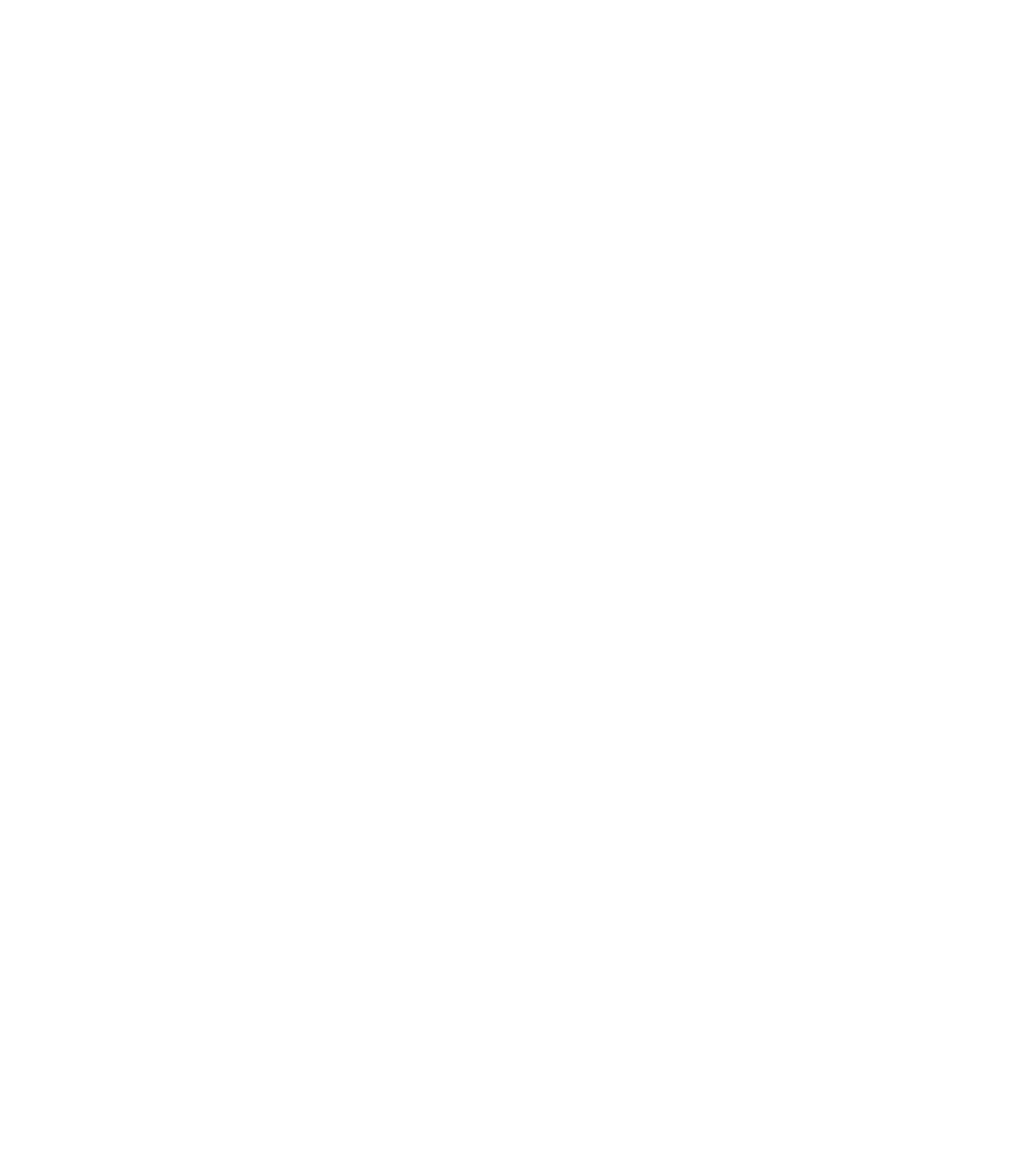
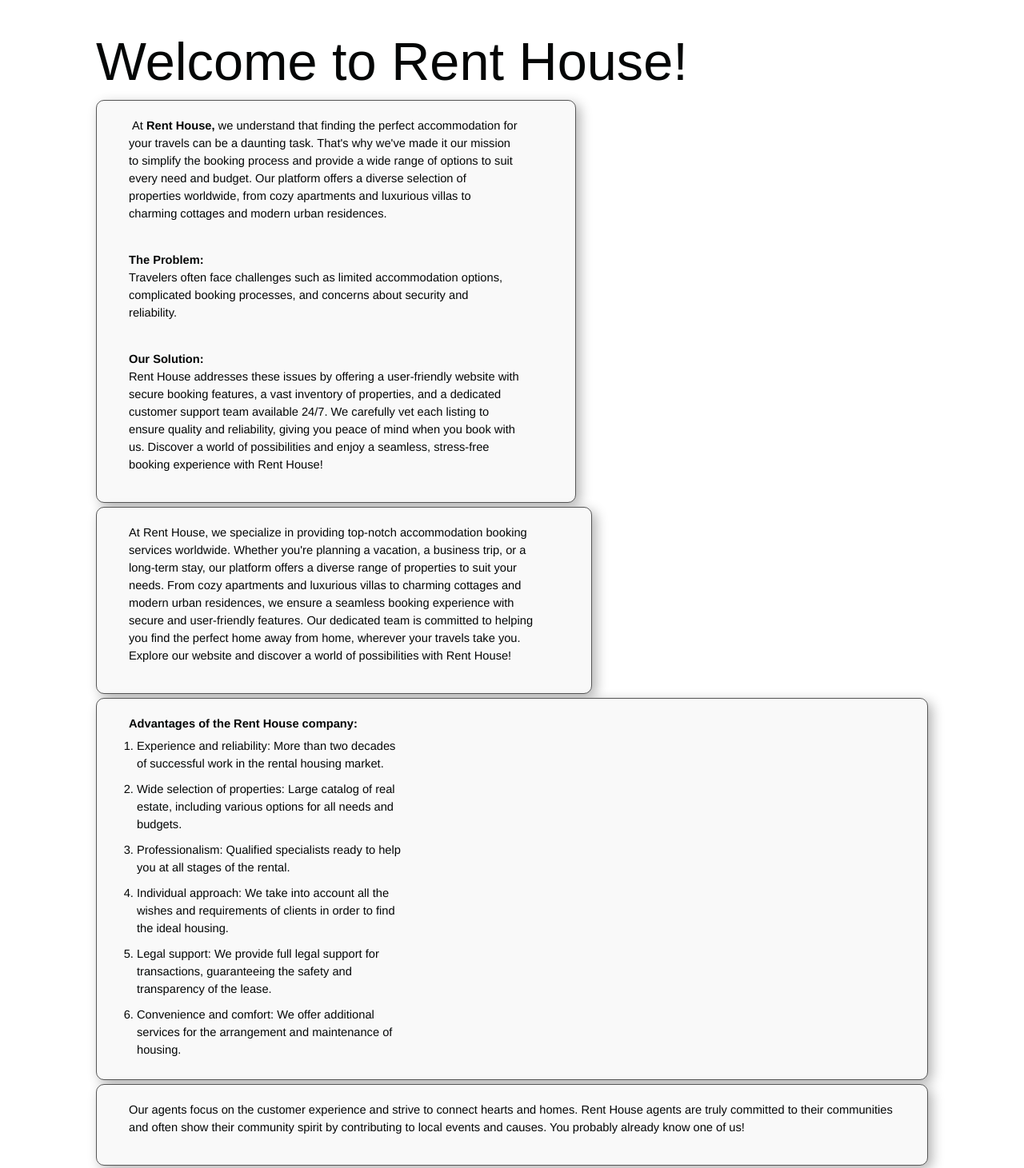
Before and after one commit to renthous-kyiv-ua/frontend, a React (Create React App) app in the folder rent-house-frontend/: page /about in a window 1280 px wide. Shown: the part 480-1941 px from the top of the page at 80% size. Before the commit the page ends 800 px from the top, so only its background shows below. Built offline with nearby package versions, Linux system fonts and the light colour scheme.

Commit message:
Correction

```diff
--- a/rent-house-frontend/src/components/AboutUs.js
+++ b/rent-house-frontend/src/components/AboutUs.js
@@ -1,4 +1,5 @@
 import React, { useState } from 'react';
+import globeImage from '../images/globe_map.jpg';
 import '../styles/AboutUs.css';
 
 const translations = {
@@ -64,7 +65,32 @@
               <h1>About US</h1>
               <p>Welcome to our housing search site! We offer<br/>thousands of vetted listings, easy searching, and full<br/>support every step of the way to help you find your<br/>ideal home quickly and easily.</p>
             </div>
-
+          </section>
+          <section class="long-description">
+            <h1>Welcome to Rent House!</h1>
+            <div className='content-part width-first'>
+              <p>&nbsp;At <strong>Rent House,</strong> we understand that finding the perfect accommodation for<br/>your travels can be a daunting task. That's why we've made it our mission<br/>to simplify the booking process and provide a wide range of options to suit<br/>every need and budget. Our platform offers a diverse selection of<br/>properties worldwide, from cozy apartments and luxurious villas to<br/>charming cottages and modern urban residences.</p>
+              <p><strong>The Problem:</strong><br/>Travelers often face challenges such as limited accommodation options,<br/>complicated booking processes, and concerns about security and<br/>reliability.</p>
+              <p><strong>Our Solution:</strong><br/>Rent House addresses these issues by offering a user-friendly website with<br/>secure booking features, a vast inventory of properties, and a dedicated<br/>customer support team available 24/7. We carefully vet each listing to<br/>ensure quality and reliability, giving you peace of mind when you book with<br/>us. Discover a world of possibilities and enjoy a seamless, stress-free<br/>booking experience with Rent House!</p>
+            </div>
+            <div className='content-part width-second'>
+              <p>At Rent House, we specialize in providing top-notch accommodation booking<br/>services worldwide. Whether you're planning a vacation, a business trip, or a<br/>long-term stay, our platform offers a diverse range of properties to suit your<br/>needs. From cozy apartments and luxurious villas to charming cottages and<br/>modern urban residences, we ensure a seamless booking experience with<br/>secure and user-friendly features. Our dedicated team is committed to helping<br/>you find the perfect home away from home, wherever your travels take you.<br/>Explore our website and discover a world of possibilities with Rent House!</p>
+            </div>
+            <div className='content-part'>
+              <p><strong>Advantages of the Rent House company:</strong></p>
+              <ol>
+                <li>Experience and reliability: More than two decades<br/>of successful work in the rental housing market.</li>
+                <li>Wide selection of properties: Large catalog of real<br/>estate, including various options for all needs and<br/>budgets.</li>
+                <li>Professionalism: Qualified specialists ready to help<br/>you at all stages of the rental.</li>
+                <li>Individual approach: We take into account all the<br/>wishes and requirements of clients in order to find<br/>the ideal housing.</li>
+                <li>Legal support: We provide full legal support for<br/>transactions, guaranteeing the safety and<br/>transparency of the lease.</li>
+                <li>Convenience and comfort: We offer additional<br/>services for the arrangement and maintenance of<br/>housing.</li>
+              </ol>
+            </div>
+            <div className='content-part'>
+              <p>Our agents focus on the customer experience and strive to connect hearts and homes. Rent House agents are truly committed to their communities and often show their community spirit by contributing to local events and causes. You probably already know one of us!</p>
+            </div>
+            <img src={globeImage} alt="Globe with plane" class="globe-map"/>
           </section>
         </div>
     );
--- a/rent-house-frontend/src/styles/AboutUs.css
+++ b/rent-house-frontend/src/styles/AboutUs.css
@@ -121,3 +121,56 @@
   padding: 10px;
   margin-left: 60px;
 }
+
+.long-description {
+    margin-top: 50px;
+    color: #040606;
+}
+
+.long-description h1 {
+    font-family: Chonburi, arial;
+    font-size: 50pt;
+    text-align: left;
+    margin-left: 120px;
+}
+
+.width-first {
+    width: 600px;
+}
+
+.width-second {
+    width: 620px;
+}
+
+.width-third {
+    width: 80%;
+}
+
+.long-description .content-part {
+    padding: 10px;
+    border: 1px solid #555;
+    border-radius: 10px;
+    margin: 5px 120px;
+    background-color: #f9f9f9;
+    text-align: left;
+    box-shadow: 5px 5px 15px rgba(0, 0, 0, 0.3);
+    font-family: Helvetica Neue, arial;
+}
+
+.long-description .content-part p {
+    font-size: 11pt;
+    color: #040606;
+    margin-left: 20px;
+}
+
+.long-description .content-part ol {
+    padding-left: 20px;
+    margin-top: -20px;
+}
+
+.long-description .content-part ol li {
+    margin: 10px 0;
+    font-size: 11pt;
+    color: #040606;
+    margin-left: 20px;
+}
```
Also changed, not shown: rent-house-frontend/src/images/globe_map.jpg (added).
